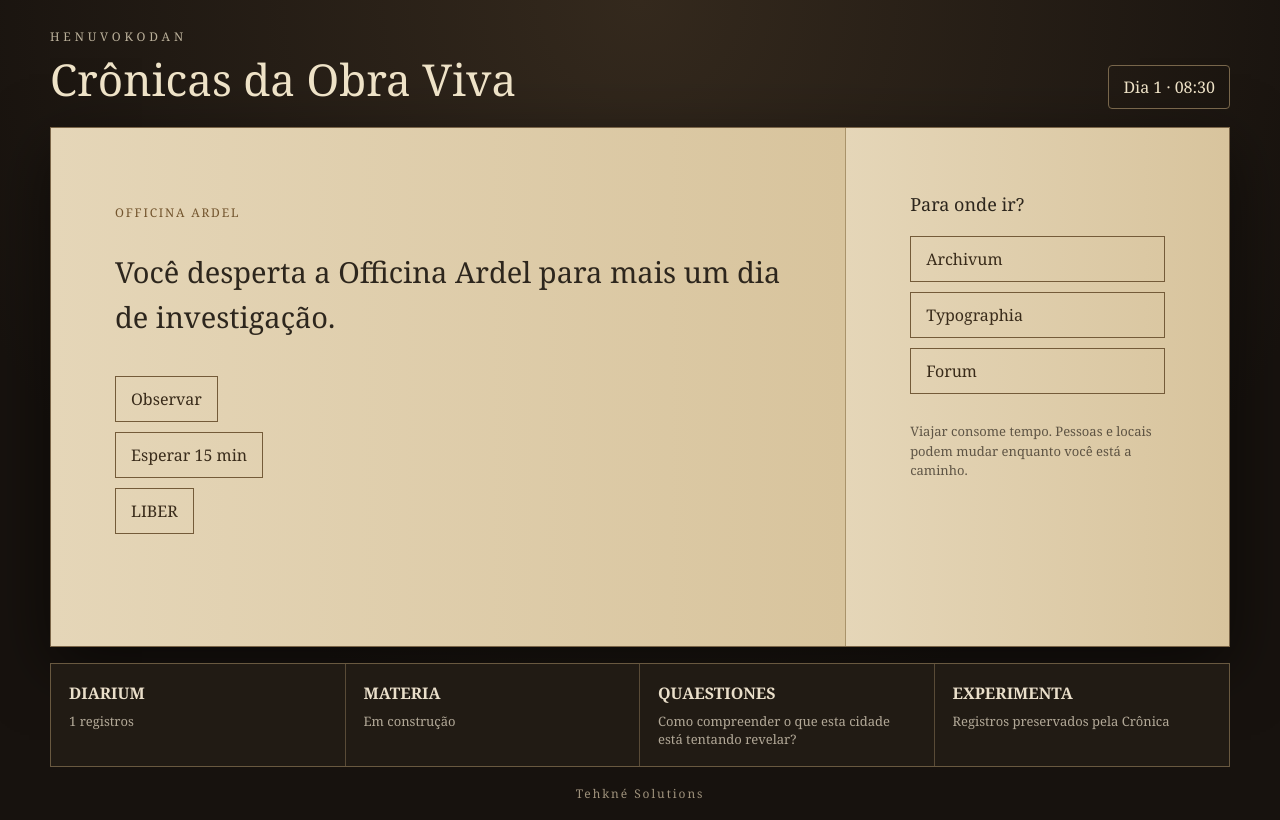
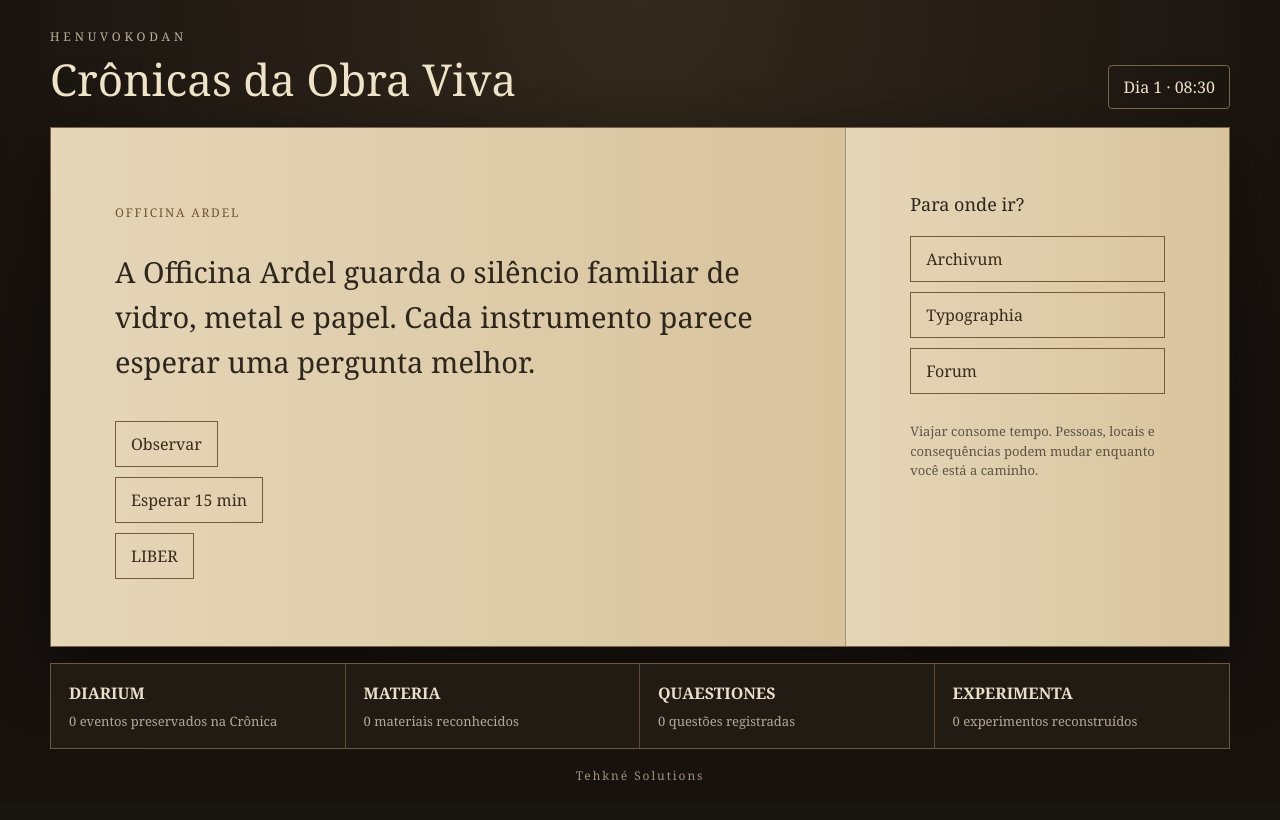
Before and after one commit to Tehkne-Solutions/hnk-cronicas-obra-viva, a React (Vite) app in the folder apps/game-web/: page / in a window 1280 px wide. Both pictures are taken after a click on the button "LIBER". Built offline with nearby package versions, Linux system fonts and the light colour scheme.

Commit message:
feat(game-web): drive shell from ChronicleSaveV2 and world engines

```diff
--- a/apps/game-web/src/main.tsx
+++ b/apps/game-web/src/main.tsx
@@ -1,62 +1,170 @@
 import React, { useMemo, useState } from "react";
 import { createRoot } from "react-dom/client";
-import type { LocationId } from "@hnk/domain";
+import {
+  advanceWorldTimestamp,
+  createEmptyKnowledgeState,
+  type ChronicleId,
+  type EntityId,
+  type EventId,
+  type LocationId,
+  type PersonaId,
+} from "@hnk/domain";
+import { travelChronicle } from "@hnk/aurea-navigation";
+import { projectAureaScene, type AureaLocationDefinition } from "@hnk/aurea-scene";
+import type { NpcRoutine } from "@hnk/aurea-routines";
+import { composeNarrative } from "@hnk/narrative-engine";
+import { createLiberState, syncLiberKnowledge } from "@hnk/liber-engine";
+import type { ChronicleSaveV2 } from "@hnk/save-contract/v2";
 import "./styles.css";
 
+const personaId = "persona.player" as PersonaId;
+const miriamId = "npc.miriam" as EntityId;
+const officina = "aurea.officina" as LocationId;
+const archivum = "aurea.archivum" as LocationId;
+const typographia = "aurea.typographia" as LocationId;
+const forum = "aurea.forum" as LocationId;
+
 const locations = [
-  ["aurea.officina", "Officina Ardel"],
-  ["aurea.archivum", "Archivum"],
-  ["aurea.typographia", "Typographia"],
-  ["aurea.forum", "Forum"],
+  [officina, "Officina Ardel"],
+  [archivum, "Archivum"],
+  [typographia, "Typographia"],
+  [forum, "Forum"],
 ] as const;
 
+const locationDefinitions: Record<string, AureaLocationDefinition> = {
+  [officina]: { locationId: officina, sceneId: "scene.officina", baseTextKey: "scene.officina.base" },
+  [archivum]: { locationId: archivum, sceneId: "scene.archivum", baseTextKey: "scene.archivum.base" },
+  [typographia]: {
+    locationId: typographia,
+    sceneId: "scene.typographia",
+    baseTextKey: "scene.typographia.base",
+    closedTextKey: "scene.typographia.closed",
+    hours: { locationId: typographia, opensAt: 9 * 60, closesAt: 15 * 60 },
+  },
+  [forum]: { locationId: forum, sceneId: "scene.forum", baseTextKey: "scene.forum.base" },
+};
+
+const miriamRoutine: NpcRoutine = {
+  npcId: miriamId,
+  windows: [
+    { fromMinute: 8 * 60, toMinute: 12 * 60, locationId: archivum },
+    { fromMinute: 13 * 60, toMinute: 17 * 60, locationId: forum },
+  ],
+};
+
 const travelMinutes: Record<string, number> = {
-  "aurea.officina>aurea.archivum": 15,
-  "aurea.archivum>aurea.typographia": 12,
-  "aurea.typographia>aurea.forum": 10,
-  "aurea.forum>aurea.officina": 18,
-  "aurea.officina>aurea.forum": 20,
-  "aurea.archivum>aurea.forum": 14,
+  [`${officina}>${archivum}`]: 15,
+  [`${archivum}>${typographia}`]: 12,
+  [`${typographia}>${forum}`]: 10,
+  [`${forum}>${officina}`]: 18,
+  [`${officina}>${forum}`]: 20,
+  [`${archivum}>${forum}`]: 14,
 };
+
+const copy: Record<string, string> = {
+  "scene.officina.base": "A Officina Ardel guarda o silêncio familiar de vidro, metal e papel. Cada instrumento parece esperar uma pergunta melhor.",
+  "scene.archivum.base": "O Archivum respira poeira, couro e tinta antiga. Catálogos e caixas formam corredores de memória imperfeita.",
+  "scene.archivum.miriam": "Miriam trabalha em silêncio junto a uma mesa estreita. Ela levanta os olhos apenas quando percebe sua aproximação.",
+  "scene.typographia.base": "A Typographia vibra com tipos móveis, papel e o cheiro mineral da tinta.",
+  "scene.typographia.closed": "As portas da Typographia estão fechadas. O interior permanece escuro e imóvel atrás das vidraças.",
+  "scene.forum.base": "O Forum reúne vozes, passos e notícias. Aqui, uma informação pode mudar de forma antes de atravessar a praça.",
+};
+
+function createChronicle(): ChronicleSaveV2 {
+  const knowledge = createEmptyKnowledgeState();
+  return {
+    schemaVersion: 2,
+    chronicleId: "chronicle.playable-shell" as ChronicleId,
+    activePersonaId: personaId,
+    world: {
+      worldId: "world.aurea",
+      timestamp: { day: 1, minuteOfDay: 8 * 60 + 30 },
+      locations: Object.fromEntries(locations.map(([id]) => [id, { id, illumination: "lit", entityIds: [] }])),
+      entities: {
+        [miriamId]: { id: miriamId, kind: "character", state: {} },
+      },
+    },
+    personas: {
+      [personaId]: {
+        id: personaId,
+        currentLocation: officina,
+        inventory: [],
+        capabilities: { observatio: 1, litterae: 1, discernimentum: 1 },
+      },
+    },
+    knowledgeByPersona: { [personaId]: knowledge },
+    eventLedger: [],
+    scheduledConsequences: [],
+    contentVersion: "playable-shell-hardening-1",
+  };
+}
 
 function labelFor(id: string) {
   return locations.find(([key]) => key === id)?.[1] ?? id;
 }
 
-function formatTime(total: number) {
-  const minute = total % 1440;
-  const day = Math.floor(total / 1440) + 1;
+function formatTime(day: number, minute: number) {
   const hh = String(Math.floor(minute / 60)).padStart(2, "0");
   const mm = String(minute % 60).padStart(2, "0");
   return `Dia ${day} · ${hh}:${mm}`;
 }
 
+function appendEvent(chronicle: ChronicleSaveV2, type: string, payload: Record<string, unknown>): ChronicleSaveV2 {
+  const id = `event.ui.${chronicle.eventLedger.length + 1}` as EventId;
+  return {
+    ...chronicle,
+    eventLedger: [
+      ...chronicle.eventLedger,
+      { id, type, occurredAt: chronicle.world.timestamp, payload },
+    ],
+  };
+}
+
 function App() {
-  const [location, setLocation] = useState<LocationId>("aurea.officina" as LocationId);
-  const [time, setTime] = useState(8 * 60 + 30);
+  const [chronicle, setChronicle] = useState<ChronicleSaveV2>(() => createChronicle());
   const [liberOpen, setLiberOpen] = useState(false);
-  const [history, setHistory] = useState<string[]>(["Você desperta a Officina Ardel para mais um dia de investigação."]);
 
-  const nearby = useMemo(() => locations.filter(([id]) => id !== location), [location]);
-  const narrative = history.at(-1) ?? "A cidade aguarda.";
+  const persona = chronicle.personas[personaId as string]!;
+  const location = persona.currentLocation;
+  const now = chronicle.world.timestamp;
+  const definition = locationDefinitions[location as string]!;
 
-  function travel(to: string) {
+  const projection = useMemo(
+    () => projectAureaScene({
+      world: chronicle.world,
+      now,
+      location: definition,
+      routines: [miriamRoutine],
+      localNpcNarrative: { [miriamId]: location === archivum ? "scene.archivum.miriam" : "scene.forum.miriam" },
+    }),
+    [chronicle.world, now, definition, location],
+  );
+
+  const knowledge = chronicle.knowledgeByPersona[personaId as string] ?? createEmptyKnowledgeState();
+  const narrative = composeNarrative({ scene: projection.scene, perceived: [], knowledge });
+  const narrativeText = narrative.textKeys.map((key) => copy[key] ?? key).join("\n\n");
+  const liber = syncLiberKnowledge(createLiberState(), knowledge);
+  const nearby = locations.filter(([id]) => id !== location);
+
+  function travel(to: LocationId) {
     const key = `${location}>${to}`;
     const reverse = `${to}>${location}`;
     const minutes = travelMinutes[key] ?? travelMinutes[reverse] ?? 15;
-    const next = time + minutes;
-    setTime(next);
-    setLocation(to as LocationId);
-    setHistory((items) => [...items, `Você atravessa Aurea por ${minutes} minutos e chega a ${labelFor(to)}.`]);
+    const result = travelChronicle(chronicle, personaId, { from: location, to, travelMinutes: minutes });
+    setChronicle(appendEvent(result.chronicle, "Travelled", { from: location, to, minutes }));
   }
 
   function wait() {
-    setTime((value) => value + 15);
-    setHistory((items) => [...items, "Você espera quinze minutos, observando o ritmo da cidade mudar ao redor."]);
+    const timestamp = advanceWorldTimestamp(now, 15);
+    const next = {
+      ...chronicle,
+      world: { ...chronicle.world, timestamp },
+    } satisfies ChronicleSaveV2;
+    setChronicle(appendEvent(next, "Waited", { minutes: 15, locationId: location }));
   }
 
   function observe() {
-    setHistory((items) => [...items, `Você observa ${labelFor(location)} com atenção, procurando algo que antes pudesse ter passado despercebido.`]);
+    setChronicle((value) => appendEvent(value, "ObservedLocation", { locationId: location }));
   }
 
   return (
@@ -66,13 +174,13 @@ function App() {
           <p className="eyebrow">HENUVOKODAN</p>
           <h1>Crônicas da Obra Viva</h1>
         </div>
-        <div className="clock">{formatTime(time)}</div>
+        <div className="clock">{formatTime(now.day, now.minuteOfDay)}</div>
       </header>
 
       <section className="book">
         <article className="page narrative">
           <p className="location">{labelFor(location)}</p>
-          <p>{narrative}</p>
+          <p style={{ whiteSpace: "pre-line" }}>{narrativeText}</p>
           <div className="actions">
             <button onClick={observe}>Observar</button>
             <button onClick={wait}>Esperar 15 min</button>
@@ -85,16 +193,16 @@ function App() {
           {nearby.map(([id, label]) => (
             <button key={id} onClick={() => travel(id)}>{label}</button>
           ))}
-          <p className="note">Viajar consome tempo. Pessoas e locais podem mudar enquanto você está a caminho.</p>
+          <p className="note">Viajar consome tempo. Pessoas, locais e consequências podem mudar enquanto você está a caminho.</p>
         </aside>
       </section>
 
       {liberOpen && (
         <section className="liber">
-          <div><strong>DIARIUM</strong><span>{history.length} registros</span></div>
-          <div><strong>MATERIA</strong><span>Em construção</span></div>
-          <div><strong>QUAESTIONES</strong><span>Como compreender o que esta cidade está tentando revelar?</span></div>
-          <div><strong>EXPERIMENTA</strong><span>Registros preservados pela Crônica</span></div>
+          <div><strong>DIARIUM</strong><span>{chronicle.eventLedger.length} eventos preservados na Crônica</span></div>
+          <div><strong>MATERIA</strong><span>{liber.materiaNodeIds.length} materiais reconhecidos</span></div>
+          <div><strong>QUAESTIONES</strong><span>{liber.questionIds.length} questões registradas</span></div>
+          <div><strong>EXPERIMENTA</strong><span>{liber.experiments.length} experimentos reconstruídos</span></div>
         </section>
       )}
 
```
